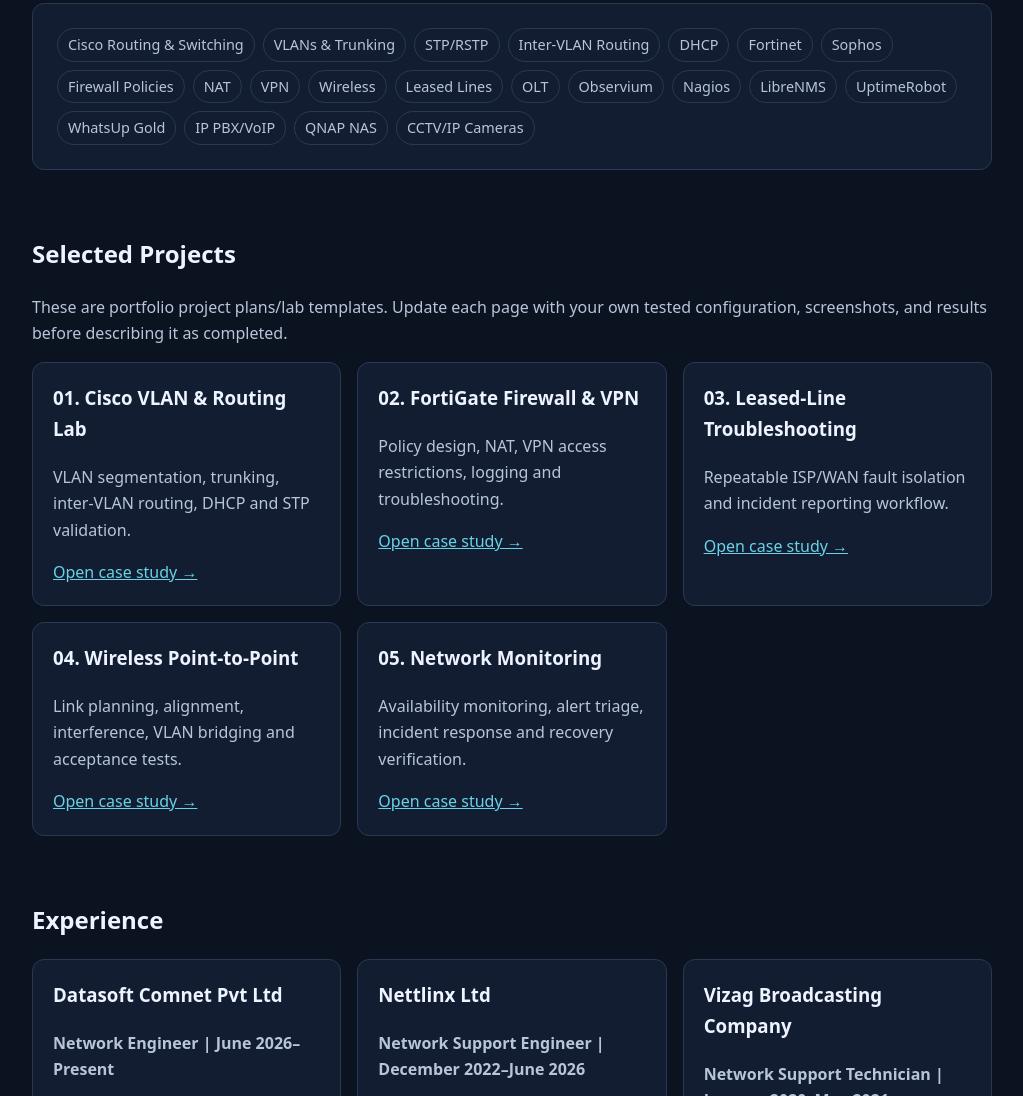
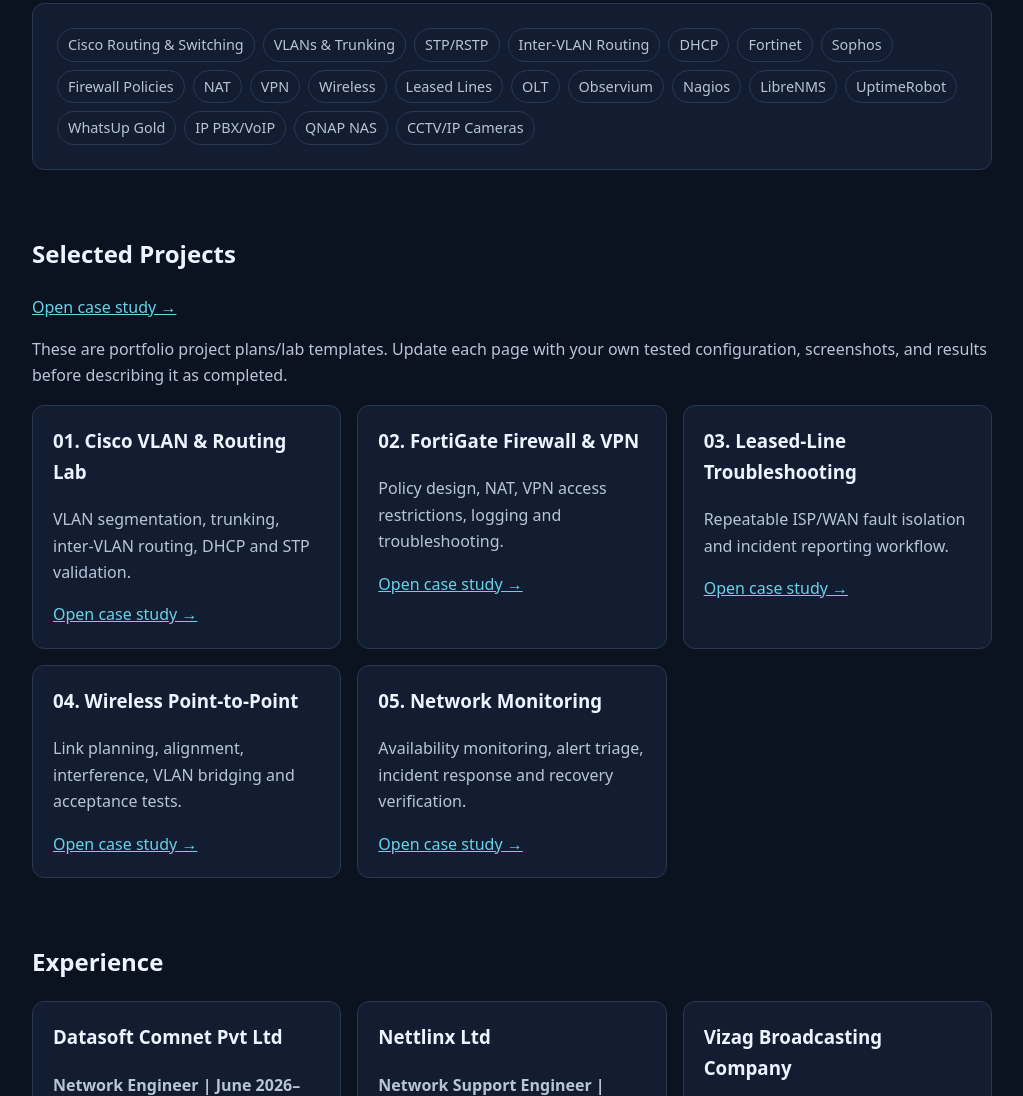
Before and after one commit to kjayendrareddy/jayendrareddy-network-portfolio, a plain HTML site: page index.html in a window 1280 px wide. Shown: the part 668-1764 px from the top of the page, without its empty margins (128-1151 px from the left). Drawn offline with Linux system fonts and the light colour scheme.

Commit message:
Update index.html

```diff
--- a/index.html
+++ b/index.html
@@ -30,7 +30,7 @@
 <div class="card">
 <span class="pill">Cisco Routing & Switching</span><span class="pill">VLANs & Trunking</span><span class="pill">STP/RSTP</span><span class="pill">Inter-VLAN Routing</span><span class="pill">DHCP</span><span class="pill">Fortinet</span><span class="pill">Sophos</span><span class="pill">Firewall Policies</span><span class="pill">NAT</span><span class="pill">VPN</span><span class="pill">Wireless</span><span class="pill">Leased Lines</span><span class="pill">OLT</span><span class="pill">Observium</span><span class="pill">Nagios</span><span class="pill">LibreNMS</span><span class="pill">UptimeRobot</span><span class="pill">WhatsUp Gold</span><span class="pill">IP PBX/VoIP</span><span class="pill">QNAP NAS</span><span class="pill">CCTV/IP Cameras</span>
 </div></section>
-<section><h2>Selected Projects</h2><p>These are portfolio project plans/lab templates. Update each page with your own tested configuration, screenshots, and results before describing it as completed.</p>
+<section><h2>Selected Projects</h2><a href="projects/01-cisco-vlan-routing.md">Open case study →</a><p>These are portfolio project plans/lab templates. Update each page with your own tested configuration, screenshots, and results before describing it as completed.</p>
 <div class="grid">
 <div class="card"><h3>01. Cisco VLAN & Routing Lab</h3><p>VLAN segmentation, trunking, inter-VLAN routing, DHCP and STP validation.</p><a href="projects/01-cisco-vlan-routing.md">Open case study →</a></div>
 <div class="card"><h3>02. FortiGate Firewall & VPN</h3><p>Policy design, NAT, VPN access restrictions, logging and troubleshooting.</p><a href="projects/02-fortigate-firewall-vpn.md">Open case study →</a></div>
```
